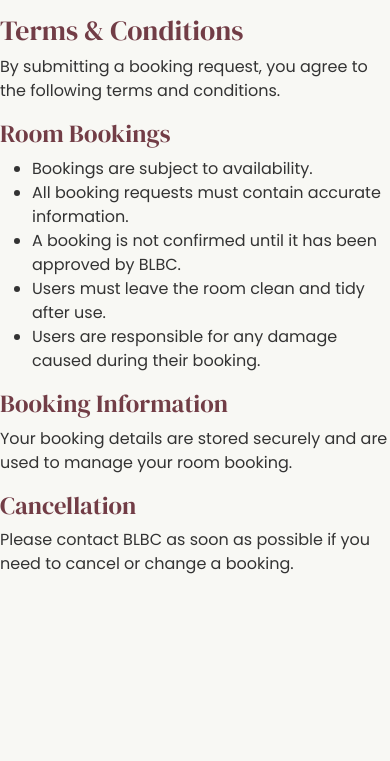
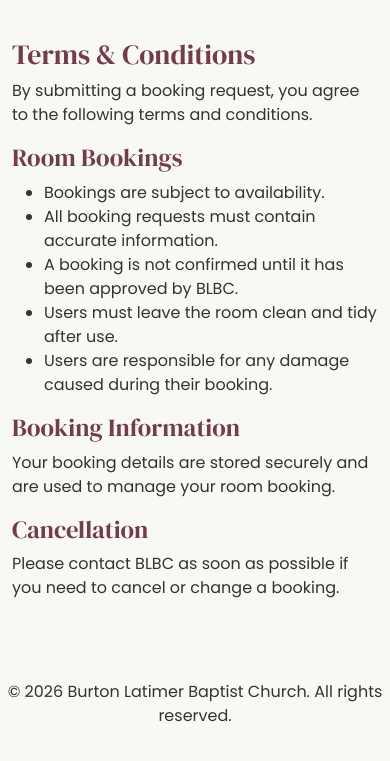
Before and after one commit to uglyfeet/BLBC-Bookings, a Django app: page /terms/ in a window 390 px wide. Shown: the part 56-817 px from the top of the page. Run offline with Django 5.2, Linux system fonts and the light colour scheme.

Commit message:
Improve page layout and responsive testing evidence

```diff
--- a/bookings/templates/bookings/booking.html
+++ b/bookings/templates/bookings/booking.html
@@ -34,6 +34,8 @@
 <body>
 
     {% include 'bookings/navbar.html' %}
+
+    <main class="container py-4">
 
     <h1>Book a Room</h1>
 
@@ -160,7 +162,9 @@
         <button type="submit">Continue</button>
 
     </form>
+</main>
 
+{% include 'bookings/footer.html' %}
 </body>
 
 </html>
--- a/bookings/templates/bookings/edit_booking.html
+++ b/bookings/templates/bookings/edit_booking.html
@@ -33,7 +33,7 @@
 <body>
 
     {% include 'bookings/navbar.html' %}
-
+<main class="container py-4">
     <h1>Edit My Booking</h1>
 
     {% if messages %}
@@ -105,7 +105,9 @@
         Your booking will return to Pending for church approval
         after you save changes.
     </p>
+</main>
 
+{% include 'bookings/footer.html' %}
 </body>
 
 </html>
--- /dev/null
+++ b/bookings/templates/bookings/footer.html
@@ -0,0 +1,6 @@
+<footer class="text-center py-3 mt-4">
+    <p class="mb-0">
+        &copy; {% now "Y" %} Burton Latimer Baptist Church.
+        All rights reserved.
+    </p>
+</footer>
--- a/bookings/templates/bookings/home.html
+++ b/bookings/templates/bookings/home.html
@@ -118,6 +118,8 @@
 
     </main>
 
+    {% include 'bookings/footer.html' %}
+
 </body>
 
 </html>
--- a/bookings/templates/bookings/manage_booking_detail.html
+++ b/bookings/templates/bookings/manage_booking_detail.html
@@ -33,7 +33,7 @@
 <body>
 
     {% include 'bookings/navbar.html' %}
-
+<main class="container py-4">
     <h1>My Booking</h1>
 
     {% if messages %}
@@ -70,7 +70,8 @@
     </form>
 
     <p><a href="{% url 'home' %}">Return Home</a></p>
-
+</main>
+{% include 'bookings/footer.html' %}
 </body>
 
 </html>
--- a/bookings/templates/bookings/manage_bookings.html
+++ b/bookings/templates/bookings/manage_bookings.html
@@ -34,7 +34,7 @@
 <body>
 
     {% include 'bookings/navbar.html' %}
-
+<main class="container py-4">
     <h1>Manage My Bookings</h1>
 
 
@@ -73,6 +73,8 @@
         <button type="submit">Find My Booking</button>
     </form>
 
+</main>
+{% include 'bookings/footer.html' %}
 </body>
 
 </html>
--- a/bookings/templates/bookings/manage_bookings_verification.html
+++ b/bookings/templates/bookings/manage_bookings_verification.html
@@ -33,7 +33,7 @@
 <body>
 
     {% include 'bookings/navbar.html' %}
-
+<main class="container py-4">
     <h1>Verify Access to Your Booking</h1>
 
     <p>We have sent a verification code to your email address.</p>
@@ -59,6 +59,8 @@
         <button type="submit">Verify</button>
     </form>
 
+</main>
+{% include 'bookings/footer.html' %}
 </body>
 
 </html>
--- a/bookings/templates/bookings/terms.html
+++ b/bookings/templates/bookings/terms.html
@@ -33,7 +33,7 @@
 <body>
 
     {% include 'bookings/navbar.html' %}
-
+<main class="container py-4">
     <h1>Terms & Conditions</h1>
 
     <p>
@@ -65,6 +65,8 @@
         or change a booking.
     </p>
 
+</main>
+{% include 'bookings/footer.html' %}
 </body>
 
 </html>
--- a/bookings/templates/bookings/verification.html
+++ b/bookings/templates/bookings/verification.html
@@ -33,7 +33,7 @@
 <body>
 
     {% include 'bookings/navbar.html' %}
-
+<main class="container py-4">
     <h1>Verify Your Email</h1>
 
     <p>
@@ -49,6 +49,8 @@
         <button type="submit">Verify Email</button>
     </form>
 
+</main>
+{% include 'bookings/footer.html' %}
 </body>
 
 </html>
```
Also changed, not shown: bookings/templates/bookings/availability.html (+7 -6 lines), docs/09-testing-strategy.md (+15 -0 lines), README.md, assets/images/tests/mobile-availability-page.png (added), assets/images/tests/mobile-booking-page.png (added), assets/images/tests/mobile-home-page-final.png (added), assets/images/tests/tablet-availability-page.png (added), assets/images/tests/tablet-booking-page.png (added), assets/images/tests/tablet-home-page-final.png (added).
